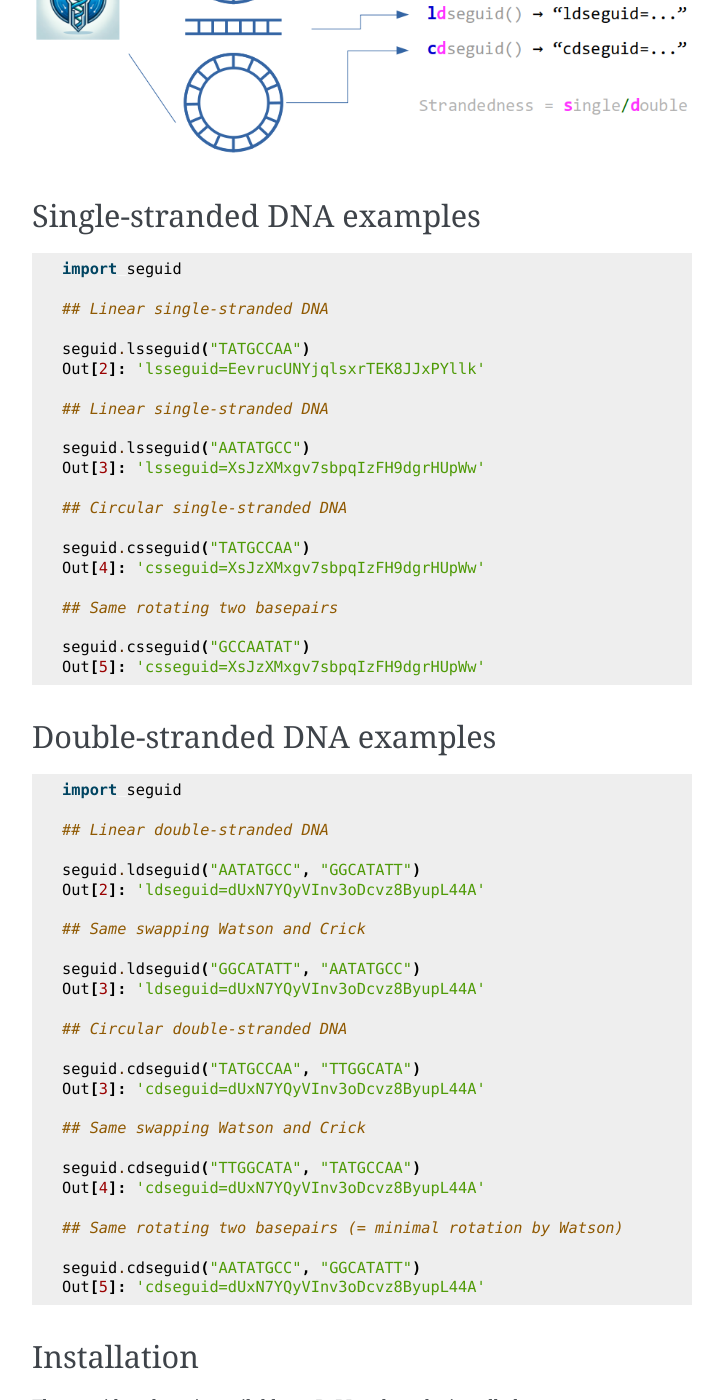
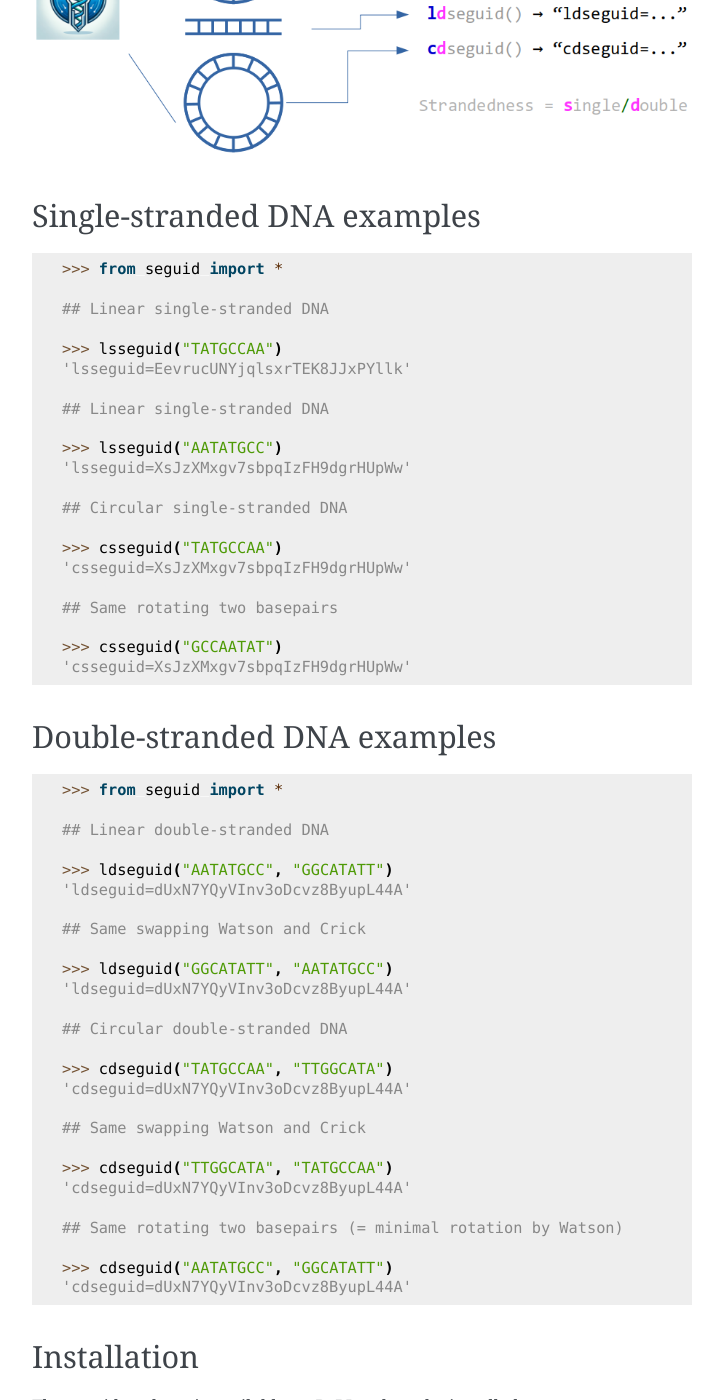
Before and after one commit to seguid/seguid-python, a Sphinx documentation site: the page built from docs/index.rst, in a window 1280 px wide and 1400 px high, scrolled down 553 px. Shown: the whole window, without its empty margins (388-1111 px from the left). Built offline with Sphinx 7.4.7, drawn with Linux system fonts in a browser that asks for light colours.

```diff
--- a/docs/index.rst
+++ b/docs/index.rst
@@ -16,58 +16,60 @@ Single-stranded DNA examples
 ----------------------------
 ::
 
-    import seguid
+	>>> from seguid import *
 
-    ## Linear single-stranded DNA
+	## Linear single-stranded DNA
 
-    seguid.lsseguid("TATGCCAA")
-    Out[2]: 'lsseguid=EevrucUNYjqlsxrTEK8JJxPYllk'
+	>>> lsseguid("TATGCCAA")
+	'lsseguid=EevrucUNYjqlsxrTEK8JJxPYllk'
 
-    ## Linear single-stranded DNA
+	## Linear single-stranded DNA
 
-    seguid.lsseguid("AATATGCC")
-    Out[3]: 'lsseguid=XsJzXMxgv7sbpqIzFH9dgrHUpWw'
+	>>> lsseguid("AATATGCC")
+	'lsseguid=XsJzXMxgv7sbpqIzFH9dgrHUpWw'
 
-    ## Circular single-stranded DNA
+	## Circular single-stranded DNA
 
-    seguid.csseguid("TATGCCAA")
-    Out[4]: 'csseguid=XsJzXMxgv7sbpqIzFH9dgrHUpWw'
+	>>> csseguid("TATGCCAA")
+	'csseguid=XsJzXMxgv7sbpqIzFH9dgrHUpWw'
 
-    ## Same rotating two basepairs
+	## Same rotating two basepairs
 
-    seguid.csseguid("GCCAATAT")
-    Out[5]: 'csseguid=XsJzXMxgv7sbpqIzFH9dgrHUpWw'
+	>>> csseguid("GCCAATAT")
+	'csseguid=XsJzXMxgv7sbpqIzFH9dgrHUpWw'
+
 
 Double-stranded DNA examples
 ----------------------------
 ::
 
-    import seguid
+	>>> from seguid import *
 
-    ## Linear double-stranded DNA
+	## Linear double-stranded DNA
 
-    seguid.ldseguid("AATATGCC", "GGCATATT")
-    Out[2]: 'ldseguid=dUxN7YQyVInv3oDcvz8ByupL44A'
+	>>> ldseguid("AATATGCC", "GGCATATT")
+	'ldseguid=dUxN7YQyVInv3oDcvz8ByupL44A'
 
-    ## Same swapping Watson and Crick
+	## Same swapping Watson and Crick
 
-    seguid.ldseguid("GGCATATT", "AATATGCC")
-    Out[3]: 'ldseguid=dUxN7YQyVInv3oDcvz8ByupL44A'
+	>>> ldseguid("GGCATATT", "AATATGCC")
+	'ldseguid=dUxN7YQyVInv3oDcvz8ByupL44A'
 
-    ## Circular double-stranded DNA
+	## Circular double-stranded DNA
 
-    seguid.cdseguid("TATGCCAA", "TTGGCATA")
-    Out[3]: 'cdseguid=dUxN7YQyVInv3oDcvz8ByupL44A'
+	>>> cdseguid("TATGCCAA", "TTGGCATA")
+	'cdseguid=dUxN7YQyVInv3oDcvz8ByupL44A'
 
-    ## Same swapping Watson and Crick
+	## Same swapping Watson and Crick
 
-    seguid.cdseguid("TTGGCATA", "TATGCCAA")
-    Out[4]: 'cdseguid=dUxN7YQyVInv3oDcvz8ByupL44A'
+	>>> cdseguid("TTGGCATA", "TATGCCAA")
+	'cdseguid=dUxN7YQyVInv3oDcvz8ByupL44A'
 
-    ## Same rotating two basepairs (= minimal rotation by Watson)
+	## Same rotating two basepairs (= minimal rotation by Watson)
 
-    seguid.cdseguid("AATATGCC", "GGCATATT")
-    Out[5]: 'cdseguid=dUxN7YQyVInv3oDcvz8ByupL44A'
+	>>> cdseguid("AATATGCC", "GGCATATT")
+	'cdseguid=dUxN7YQyVInv3oDcvz8ByupL44A'
+
 
 Installation
 ------------
@@ -75,7 +77,7 @@ Installation
 The seguid package is available on PyPI and can be installed as:
 ::
 
-    pip install seguid
+	pip install seguid
 
 
 References
```
Also changed, not shown: src/seguid/__init__.py (+37 -0 lines), 1 other file.
